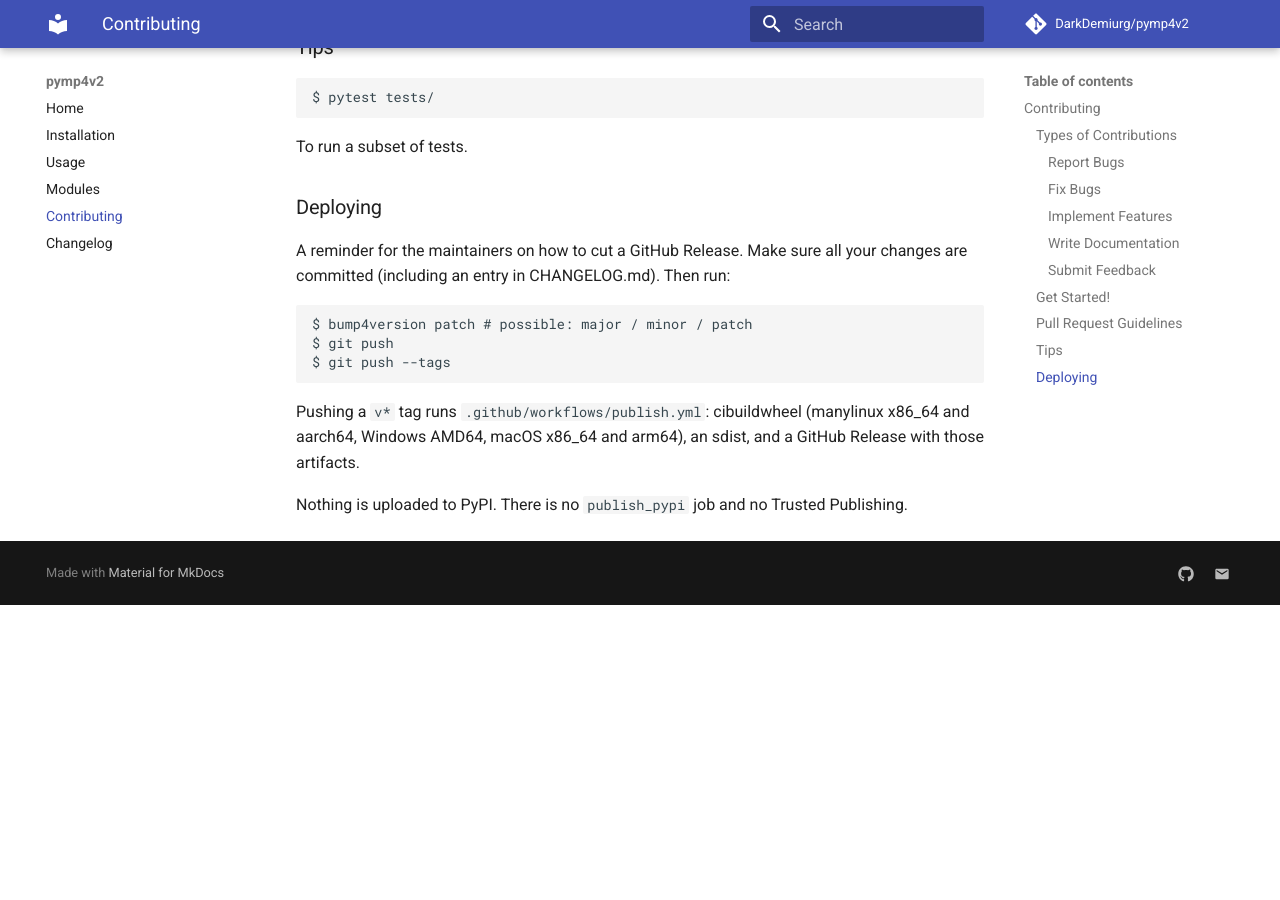
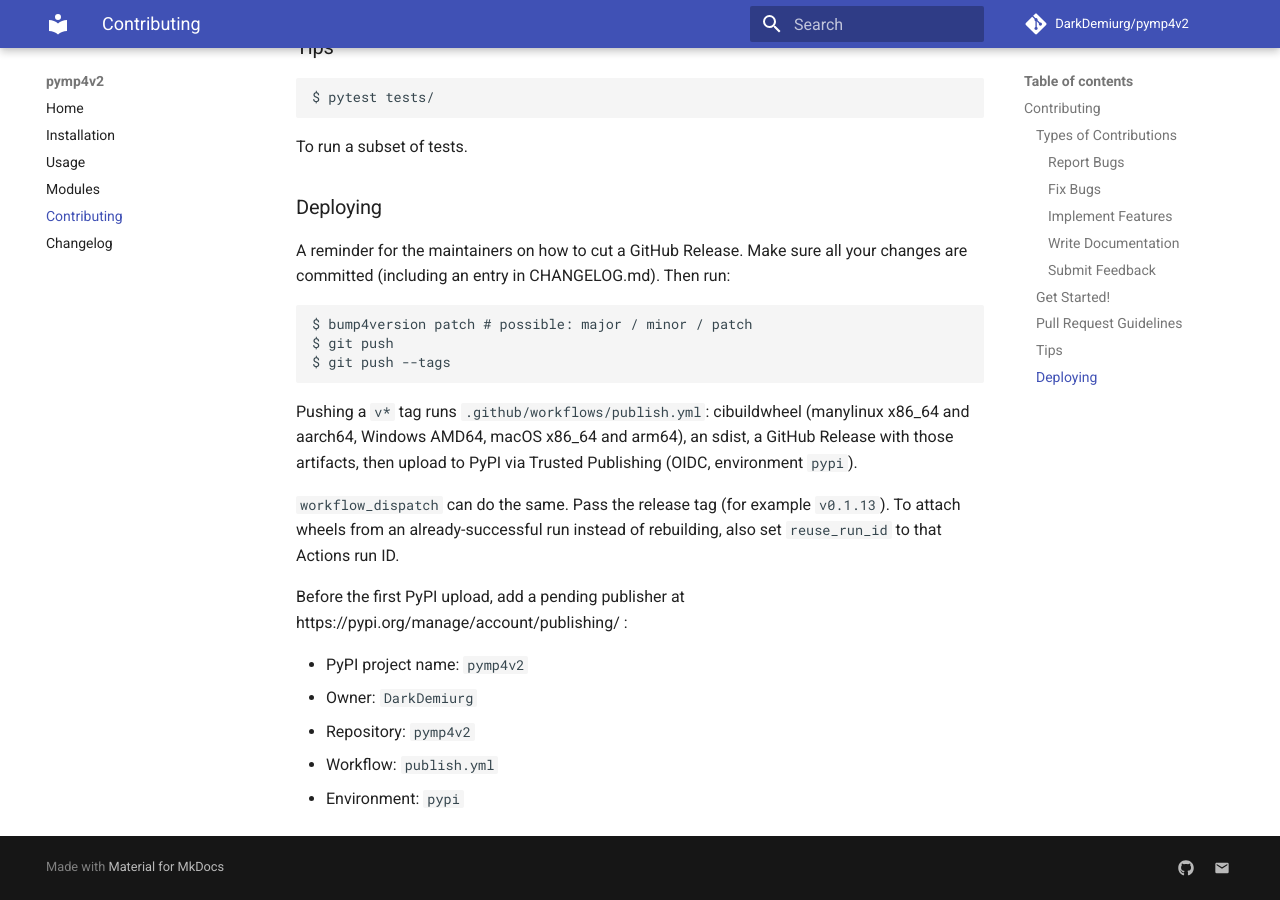
Before and after one commit to DarkDemiurg/pymp4v2, an MkDocs documentation site: the page built from docs/contributing.md, in a window 1280 px wide and 900 px high, scrolled down 2317 px. Built offline with MkDocs 1.6.1 and Material for MkDocs 9.7.7, drawn with Linux system fonts in a browser that asks for light colours; comment, search, counter and statistics services are not loaded; before the commit the page ends 2922 px from its top, so only the background shows below that.

Commit message:
Create GitHub Releases from manual runs and publish wheels to PyPI.
workflow_dispatch was skipping the release job because it only ran on
v* tag refs; Trusted Publishing uploads the same artifacts after the
GitHub Release.

```diff
--- a/CONTRIBUTING.md
+++ b/CONTRIBUTING.md
@@ -122,7 +122,18 @@
 
 Pushing a `v*` tag runs `.github/workflows/publish.yml`: cibuildwheel
 (manylinux x86_64 and aarch64, Windows AMD64, macOS x86_64 and arm64),
-an sdist, and a GitHub Release with those artifacts.
+an sdist, a GitHub Release with those artifacts, then upload to PyPI
+via Trusted Publishing (OIDC, environment `pypi`).
 
-Nothing is uploaded to PyPI. There is no `publish_pypi` job and no
-Trusted Publishing.
+`workflow_dispatch` can do the same. Pass the release tag (for example
+`v0.1.13`). To attach wheels from an already-successful run instead of
+rebuilding, also set `reuse_run_id` to that Actions run ID.
+
+Before the first PyPI upload, add a pending publisher at
+https://pypi.org/manage/account/publishing/ :
+
+- PyPI project name: `pymp4v2`
+- Owner: `DarkDemiurg`
+- Repository: `pymp4v2`
+- Workflow: `publish.yml`
+- Environment: `pypi`
```
Also changed, not shown: CHANGELOG.md (+2 -1 lines), README.md (+1 -0 lines), docs/installation.md (+6 -4 lines), 1 other file.
